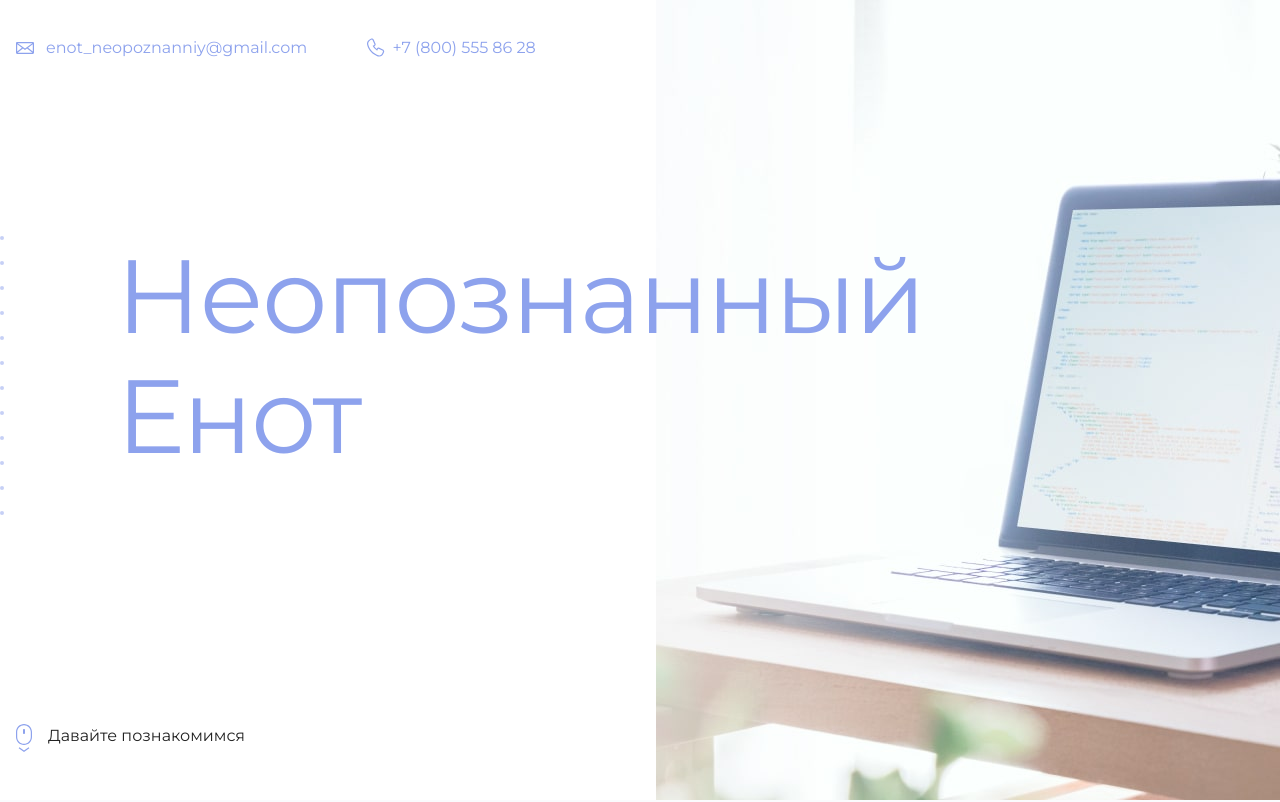
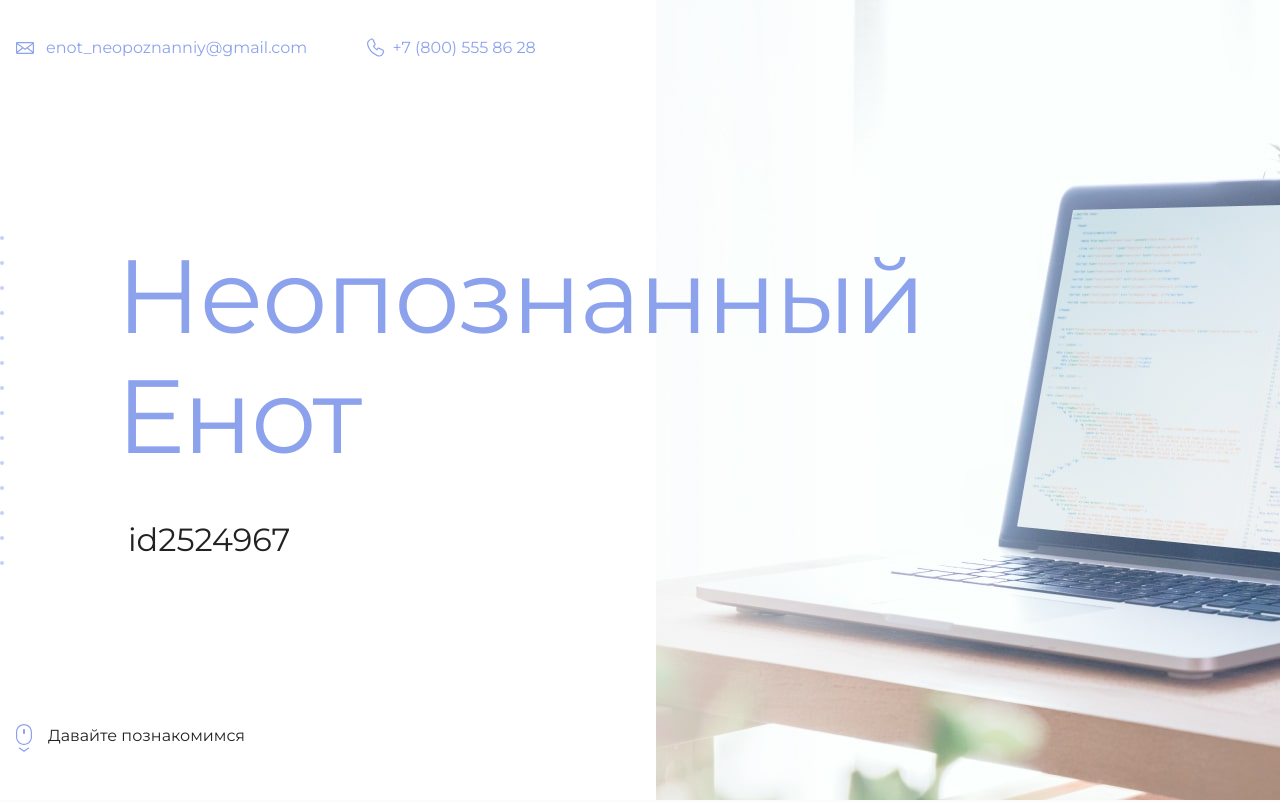
Before and after one commit to Jeilyyvez/academy2, a plain HTML site: page index.html in a window 1280 px wide. Shown: the top 802 px of the page. Drawn offline with Linux system fonts and the light colour scheme.

Commit message:
Update index.html

```diff
--- a/index.html
+++ b/index.html
@@ -19,7 +19,7 @@
       <section class="hero-image">
         <div class="container">
           <h1 class="heading">Неопознанный Енот</h1>
-          <p><!-- Тут ваш id на сайте Академии --></p>
+          <p>id2524967</p>
         </div>
       </section>
 
```
